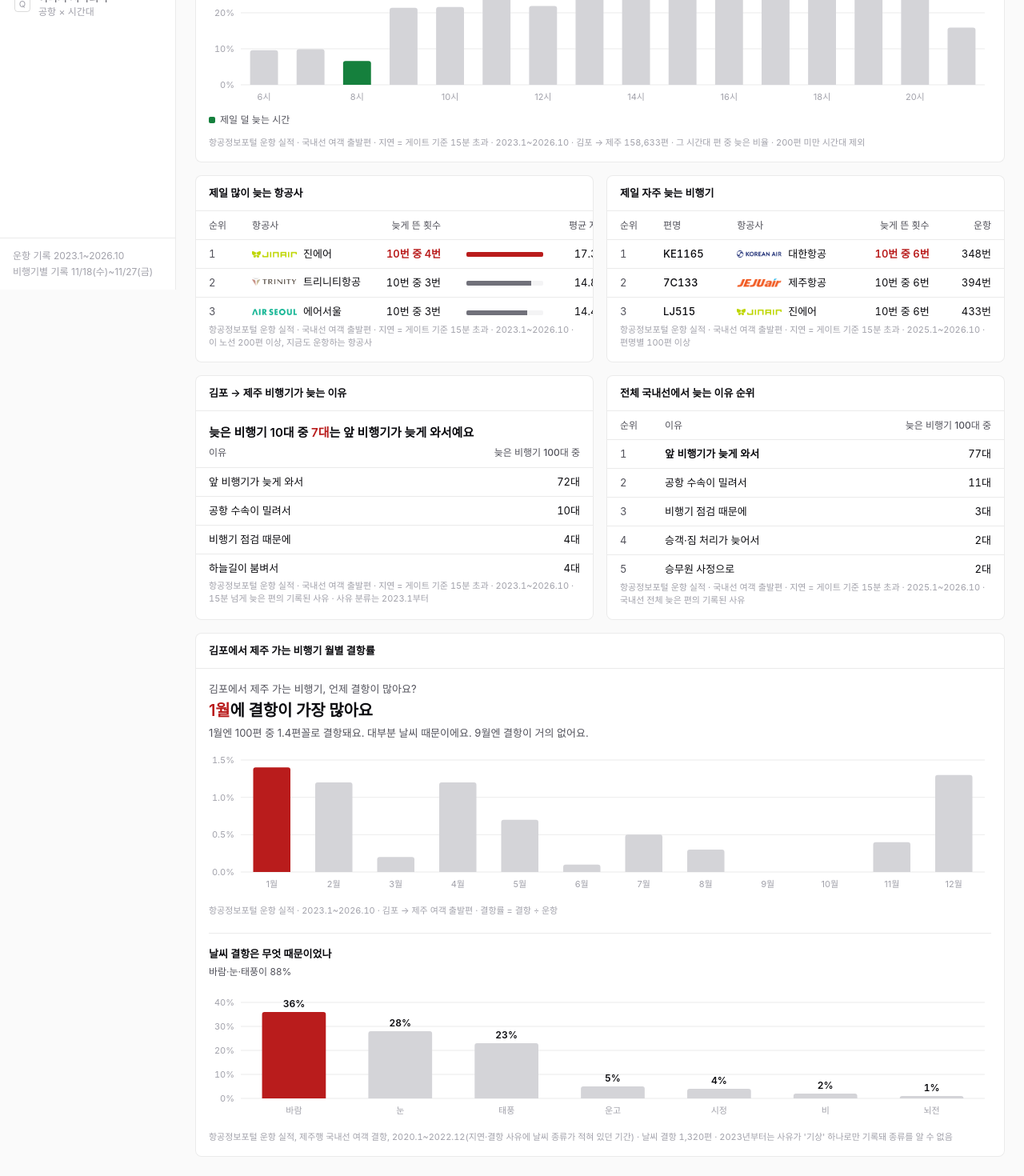
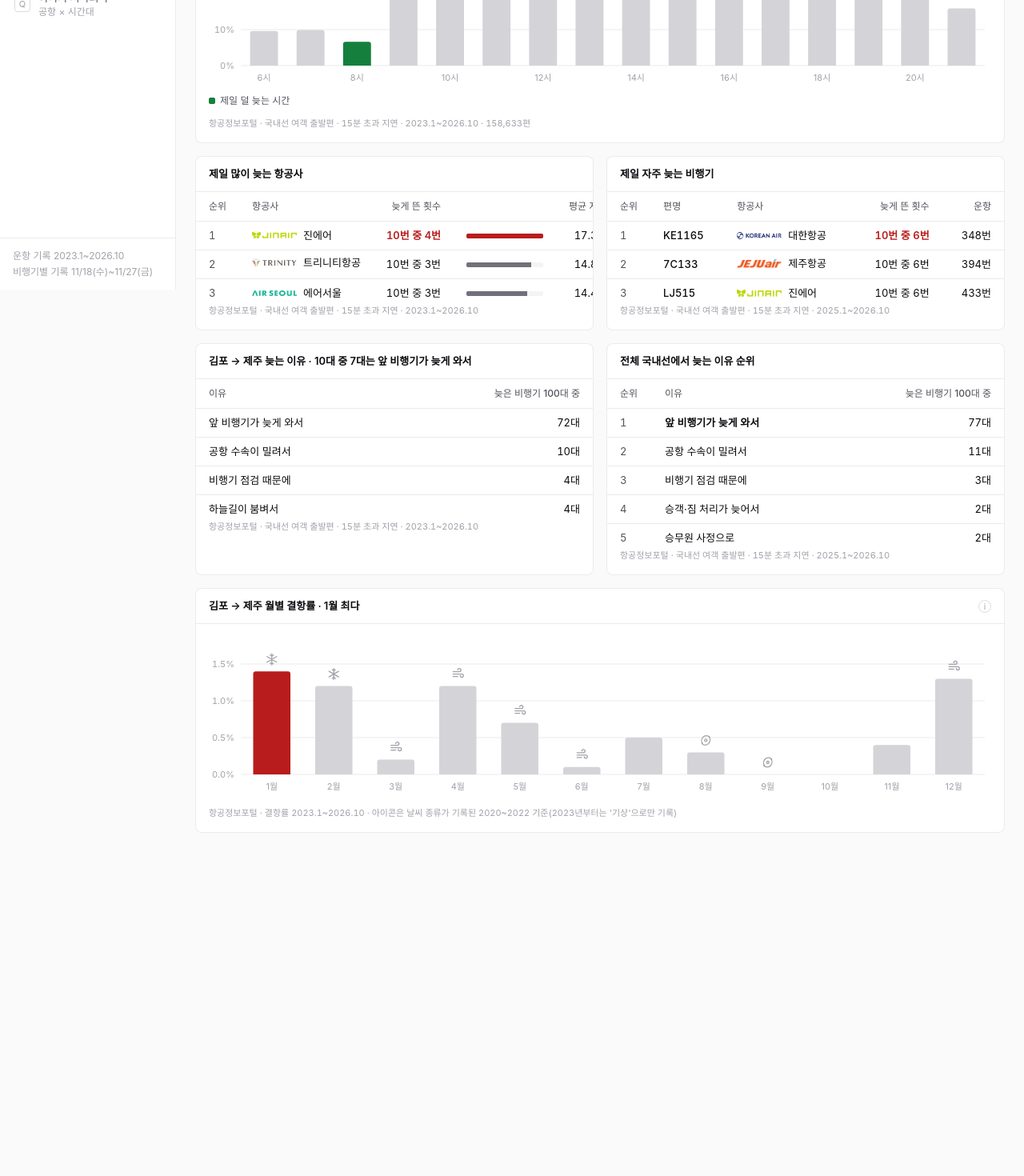
Before and after one commit to k1mchaeyeon/domestic-delay-watch, a Next.js app in the folder web/: page / in a window 1280 px wide. Shown: the part 438-1908 px from the top of the page at 80% size. After the commit the page ends 1503 px from the top, so only its background shows below. Built offline with nearby package versions, Linux system fonts and the light colour scheme.

Commit message:
시안 설명 줄이기: 축 설명은 i 툴팁, 답 한 줄, 출처 짧게. 제주 결항 막대 위에 날씨 원인 선 아이콘(2020~2022 기준), 별도 날씨 그래프 삭제

```diff
--- a/web/components/BookTab.tsx
+++ b/web/components/BookTab.tsx
@@ -4,8 +4,8 @@
 import type { History, RouteAirline, RouteFlight, RouteHour } from "@/lib/types";
 import { CAUSE, hourName, late10, tenOf } from "@/lib/words";
 import { useEffect, useState } from "react";
-import { Airline, Answer, Card, KpiTile, Meter, Src, Table, type Col } from "@/components/ui";
-import { BarChart } from "@/components/charts";
+import { Airline, Answer, Card, InfoTip, KpiTile, Meter, Src, Table, type Col } from "@/components/ui";
+import { BarChart, type WxIcon } from "@/components/charts";
 
 export function BookTab({ h, dep, arr }: { h: History; dep: string; arr: string }) {
   const same = <T extends { dep?: string; arr?: string }>(x: T) => x.dep === dep && x.arr === arr;
@@ -28,7 +28,7 @@ export function BookTab({ h, dep, arr }: { h: History; dep: string; arr: string
 
   const rRate = Math.round((1000 * route.late) / route.base) / 10;
   const per = `${h.period.from.slice(0, 4)}.${+h.period.from.slice(4, 6)}~${h.period.to.slice(0, 4)}.${+h.period.to.slice(4, 6)}`;
-  const SRC = `항공정보포털 운항 실적 · 국내선 여객 출발편 · 지연 = 게이트 기준 15분 초과`;
+  const SRC = `항공정보포털 · 국내선 여객 출발편 · 15분 초과 지연`;
   const airCols: Col<RouteAirline>[] = [
     { key: "rk", label: "순위", width: "48px", render: (a) => <span className="text-ink-2">{airlines.indexOf(a) + 1}</span> },
     { key: "nm", label: "항공사", render: (a) => <Airline name={a.airline} /> },
@@ -46,8 +46,7 @@ export function BookTab({ h, dep, arr }: { h: History; dep: string; arr: string
 
   return (
     <div className="flex flex-col gap-4">
-      <Answer q={`${dep} → ${arr}, 몇 시 비행기가 덜 늦어요?`}
-        sub={<>{hourName(best.h)} 비행기는 {late10(tenOf(best.late, best.base))}. {hourName(worst.h)}는 {late10(tenOf(worst.late, worst.base))}.</>}>
+      <Answer q={`${dep} → ${arr}, 몇 시 비행기가 덜 늦어요?`}>
         <span className="text-ok">{hourName(best.h)}</span> 비행기가 제일 덜 늦어요
       </Answer>
 
@@ -64,31 +63,28 @@ export function BookTab({ h, dep, arr }: { h: History; dep: string; arr: string
           tickEvery={2}
           legend={[{ tone: "ok", label: "제일 덜 늦는 시간" }]}
         />
-        <Src>{SRC} · {per} · {dep} → {arr} {route.base.toLocaleString()}편 · 그 시간대 편 중 늦은 비율 · 200편 미만 시간대 제외</Src>
+        <Src>{SRC} · {per} · {route.base.toLocaleString()}편</Src>
       </Card>
 
       <div className="grid gap-4 xl:grid-cols-2">
         <Card title="제일 많이 늦는 항공사">
           <Table cols={airCols} rows={airlines} rowKey={(a) => a.airline} />
-          <Src>{SRC} · {per} · 이 노선 200편 이상, 지금도 운항하는 항공사</Src>
+          <Src>{SRC} · {per}</Src>
         </Card>
         <Card title="제일 자주 늦는 비행기">
           <Table cols={flCols} rows={flights} rowKey={(f) => f.flight} />
-          <Src>{SRC} · 2025.1~{h.period.to.slice(0, 4)}.{+h.period.to.slice(4, 6)} · 편명별 100편 이상</Src>
+          <Src>{SRC} · 2025.1~{h.period.to.slice(0, 4)}.{+h.period.to.slice(4, 6)}</Src>
         </Card>
       </div>
 
       <div className="grid gap-4 xl:grid-cols-2">
         {ctot > 0 && (
-          <Card title={`${dep} → ${arr} 비행기가 늦는 이유`}>
-            <p className="mb-3 text-[15px] font-semibold">
-              늦은 비행기 10대 중 <span className="text-bad">{Math.round((10 * causes[0].late) / ctot)}대</span>는 {CAUSE[causes[0].cause_group]}예요
-            </p>
+          <Card title={`${dep} → ${arr} 늦는 이유 · 10대 중 ${Math.round((10 * causes[0].late) / ctot)}대는 ${CAUSE[causes[0].cause_group]}`}>
             <Table cols={[
               { key: "c", label: "이유", render: (c) => CAUSE[c.cause_group] },
               { key: "v", label: "늦은 비행기 100대 중", align: "right", render: (c) => `${Math.max(1, Math.round((100 * c.late) / ctot))}대` },
             ]} rows={causes.slice(0, 4)} rowKey={(c) => c.cause_group} />
-            <Src>{SRC} · {per} · 15분 넘게 늦은 편의 기록된 사유 · 사유 분류는 2023.1부터</Src>
+            <Src>{SRC} · {per}</Src>
           </Card>
         )}
         <Card title="전체 국내선에서 늦는 이유 순위">
@@ -97,7 +93,7 @@ export function BookTab({ h, dep, arr }: { h: History; dep: string; arr: string
             { key: "c", label: "이유", render: (c) => <span className={causes[0] && c.cause_group === causes[0].cause_group ? "font-semibold" : ""}>{CAUSE[c.cause_group]}</span> },
             { key: "v", label: "늦은 비행기 100대 중", align: "right", render: (c) => `${Math.max(1, Math.round((100 * c.late) / atot))}대` },
           ]} rows={all.slice(0, 5)} rowKey={(c) => c.cause_group} />
-          <Src>{SRC} · 2025.1~{h.period.to.slice(0, 4)}.{+h.period.to.slice(4, 6)} · 국내선 전체 늦은 편의 기록된 사유</Src>
+          <Src>{SRC} · 2025.1~{h.period.to.slice(0, 4)}.{+h.period.to.slice(4, 6)}</Src>
         </Card>
       </div>
 
@@ -106,7 +102,7 @@ export function BookTab({ h, dep, arr }: { h: History; dep: string; arr: string
   );
 }
 
-type JejuWeather = { source: string; total: number; kinds: { kind: string; n: number }[]; after_2023: { weather_cancel: number; note: string } };
+type JejuWeather = { source: string; total: number; kinds: { kind: string; n: number }[]; after_2023: { weather_cancel: number; note: string }; by_month?: Record<string, { total: number; top: string; top_n: number }> };
 
 function JejuCard({ h, dep }: { h: History; dep: string }) {
   const [W, setW] = useState<JejuWeather | null>(null);
@@ -117,27 +113,14 @@ function JejuCard({ h, dep }: { h: History; dep: string }) {
   const rate = (x: (typeof m)[number]) => (x.f ? x.c / x.f : 0);
   const per = (x: (typeof m)[number]) => Math.round(1000 * rate(x)) / 10;
   const top = m.reduce((a, b) => (rate(b) > rate(a) ? b : a));
-  const low = m.reduce((a, b) => (rate(b) < rate(a) ? b : a));
-  const weather = top.c ? Math.round((10 * top.w) / top.c) : 0;
+  const ICON: Record<string, WxIcon> = { 눈: "snow", 바람: "wind", 태풍: "typhoon", 시정: "fog", 운고: "fog", 비: "rain", 뇌전: "storm" };
+  const KO: Record<WxIcon, string> = { snow: "눈", wind: "바람", typhoon: "태풍", fog: "안개·낮은 구름", rain: "비", storm: "뇌우" };
+  const iconOf = (mo: number) => { const b = W?.by_month?.[String(mo)]; return b && b.top_n >= 15 && b.top_n / b.total >= 0.4 ? ICON[b.top] : undefined; };
   return (
-    <Card title={jo === "전체" ? "제주 가는 비행기 월별 결항률" : `${jo}에서 제주 가는 비행기 월별 결항률`}>
-      <div className="mb-3">
-        <Answer q={jo === "전체" ? "제주 가는 비행기, 언제 결항이 많아요?" : `${jo}에서 제주 가는 비행기, 언제 결항이 많아요?`}
-          sub={<>{top.m}월엔 100편 중 {per(top)}편꼴로 결항돼요{weather >= 5 ? ". 대부분 날씨 때문이에요" : ""}. {per(low) < 0.5 ? `${low.m}월엔 결항이 거의 없어요.` : `${low.m}월은 100편 중 ${per(low)}편이에요.`}</>}>
-          <span className="text-bad">{top.m}월</span>에 결항이 가장 많아요
-        </Answer>
-      </div>
-      <BarChart bars={m.map((x) => ({ key: x.m, label: `${x.m}월`, value: per(x), tone: x === top ? "bad" : undefined, tip: `${x.m}월 · 100편 중 ${per(x)}편 결항 · ${x.f.toLocaleString()}편` }))} height={180} />
-      <Src>항공정보포털 운항 실적 · {h.period.from.slice(0, 4)}.{+h.period.from.slice(4, 6)}~{h.period.to.slice(0, 4)}.{+h.period.to.slice(4, 6)} · {jo === "전체" ? "전국" : jo} → 제주 여객 출발편 · 결항률 = 결항 ÷ 운항</Src>
-      {W && (
-        <div className="mt-5 border-t border-line pt-4">
-          <p className="mb-1 text-[13px] font-semibold text-ink">날씨 결항은 무엇 때문이었나</p>
-          <p className="mb-2 text-xs text-ink-2">바람·눈·태풍이 {Math.round((100 * W.kinds.filter((k) => ["바람", "눈", "태풍"].includes(k.kind)).reduce((a, b) => a + b.n, 0)) / W.total)}%</p>
-          <BarChart showValues height={170}
-            bars={W.kinds.filter((k) => k.n >= 5).map((k, i) => ({ key: k.kind, label: k.kind, value: Math.round((100 * k.n) / W.total), tone: i === 0 ? "bad" : undefined, tip: `${k.kind} · ${k.n}편` }))} />
-          <Src>{W.source} · 날씨 결항 {W.total.toLocaleString()}편 · 2023년부터는 사유가 &apos;기상&apos; 하나로만 기록돼 종류를 알 수 없음</Src>
-        </div>
-      )}
+    <Card title={`${jo === "전체" ? "제주행" : `${jo} → 제주`} 월별 결항률 · ${top.m}월 최다`}
+      right={<InfoTip><b className="font-medium text-ink">X</b> 월<br /><b className="font-medium text-ink">Y</b> 결항 ÷ 운항(%)<br />막대 위 아이콘 = 그 달 날씨 결항의 주된 원인({Object.values(KO).join("·")}), 2020~2022 제주행 기록 기준. 그 달 날씨 결항이 적거나 원인이 고르게 섞인 달은 표시 안 함</InfoTip>}>
+      <BarChart bars={m.map((x) => ({ key: x.m, label: `${x.m}월`, value: per(x), icon: iconOf(x.m), tone: x === top ? "bad" : undefined, tip: `${x.m}월 · 100편 중 ${per(x)}편 결항${iconOf(x.m) ? ` · 날씨 결항 주원인 ${KO[iconOf(x.m)!]}(2020~2022)` : ""}` }))} height={200} />
+      <Src>항공정보포털 · 결항률 {h.period.from.slice(0, 4)}.{+h.period.from.slice(4, 6)}~{h.period.to.slice(0, 4)}.{+h.period.to.slice(4, 6)} · 아이콘은 날씨 종류가 기록된 2020~2022 기준(2023년부터는 &apos;기상&apos;으로만 기록)</Src>
     </Card>
   );
 }
--- a/web/components/ui.tsx
+++ b/web/components/ui.tsx
@@ -173,3 +173,13 @@ export function Hero({ q, value, unit, tone, children }: { q: string; value: str
     </div>
   );
 }
+
+/** 눈에 띄지 않는 i 아이콘. 마우스를 올리면 설명(축 등)을 보여 준다 */
+export function InfoTip({ children }: { children: ReactNode }) {
+  return (
+    <span className="group relative inline-flex">
+      <span tabIndex={0} aria-label="그래프 설명" className="grid size-4 cursor-help place-items-center rounded-full border border-line-strong text-[10px] leading-none text-ink-3 outline-none">i</span>
+      <span role="tooltip" className="pointer-events-none absolute right-0 top-6 z-20 hidden w-64 rounded-[6px] border border-line bg-surface px-3 py-2 text-xs leading-5 text-ink-2 group-focus-within:block group-hover:block">{children}</span>
+    </span>
+  );
+}
--- a/web/public/data/jeju_weather.json
+++ b/web/public/data/jeju_weather.json
@@ -1 +1 @@
-{"source":"항공정보포털 운항 실적, 제주행 국내선 여객 결항, 2020.1~2022.12(지연·결항 사유에 날씨 종류가 적혀 있던 기간)","total":1320,"kinds":[{"kind":"바람","n":478},{"kind":"눈","n":369},{"kind":"태풍","n":308},{"kind":"운고","n":70},{"kind":"시정","n":54},{"kind":"비","n":30},{"kind":"뇌전","n":8},{"kind":"기타","n":3}],"after_2023":{"weather_cancel":1988,"note":"2023년부터는 '기상에 의한 지연' 하나로만 기록"}}
+{"source":"항공정보포털 운항 실적, 제주행 국내선 여객 결항, 2020.1~2022.12(지연·결항 사유에 날씨 종류가 적혀 있던 기간)","total":1320,"kinds":[{"kind":"바람","n":478},{"kind":"눈","n":369},{"kind":"태풍","n":308},{"kind":"운고","n":70},{"kind":"시정","n":54},{"kind":"비","n":30},{"kind":"뇌전","n":8},{"kind":"기타","n":3}],"after_2023":{"weather_cancel":1988,"note":"2023년부터는 '기상에 의한 지연' 하나로만 기록"},"by_month":{"1":{"total":209,"top":"눈","top_n":157},"2":{"total":66,"top":"눈","top_n":40},"3":{"total":101,"top":"바람","top_n":81},"4":{"total":28,"top":"바람","top_n":20},"5":{"total":64,"top":"바람","top_n":37},"6":{"total":55,"top":"바람","top_n":35},"7":{"total":18,"top":"시정","top_n":5},"8":{"total":189,"top":"태풍","top_n":161},"9":{"total":164,"top":"태풍","top_n":147},"10":{"total":7,"top":"바람","top_n":4},"11":{"total":24,"top":"바람","top_n":8},"12":{"total":395,"top":"바람","top_n":218}}}
```
Also changed, not shown: web/components/FlightTabs.tsx (+8 -8 lines), web/components/QuestionPages.tsx (+18 -19 lines), web/components/charts.tsx (+18 -2 lines), 5 other files (tests, documents, lock files or other folders).
